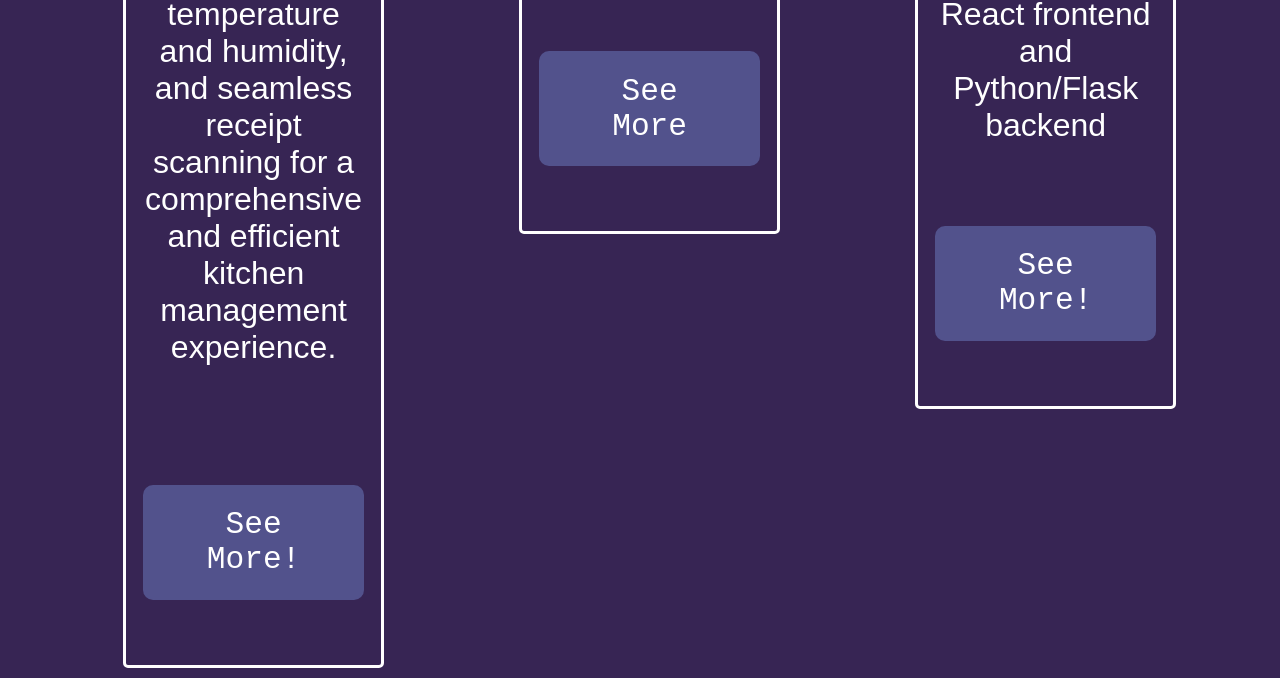
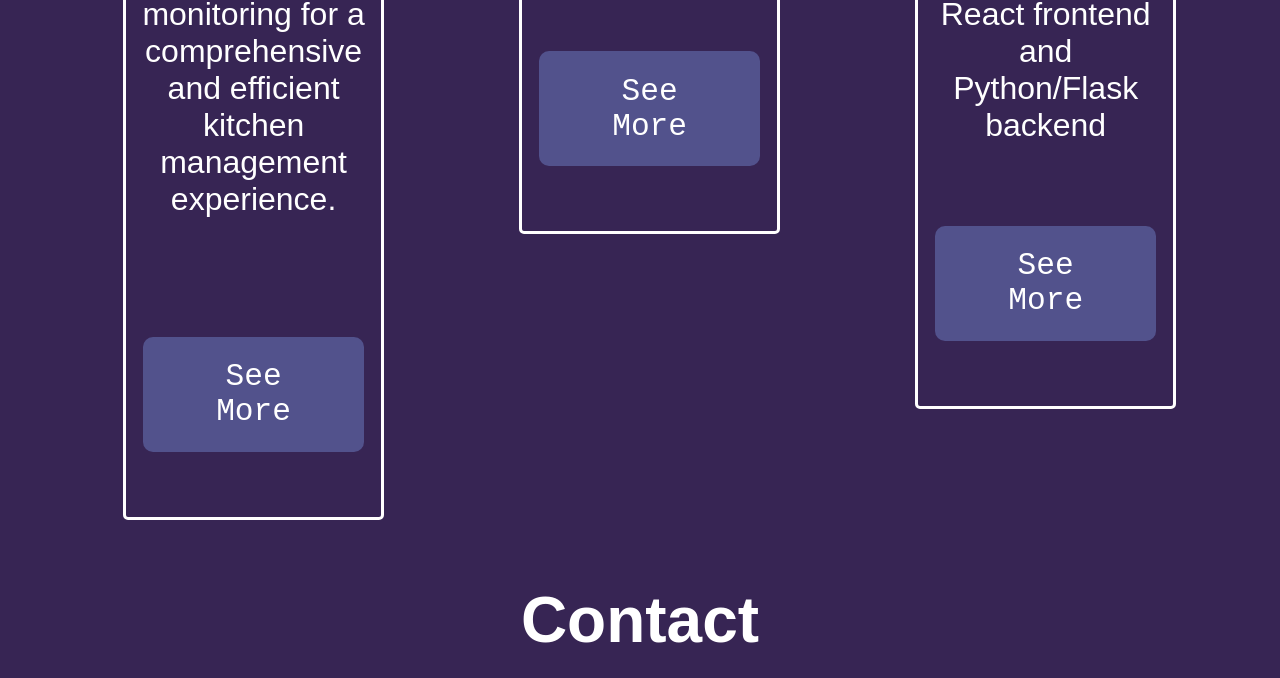
Before and after one commit to ASubandh/ASubandh.github.io, a plain HTML site: page index.html in a window 1280 px wide. Shown: the part 1641-2319 px from the top of the page. Drawn offline with Linux system fonts and the light colour scheme; a web font is replaced by a local one.

Commit message:
Update index.html

```diff
--- a/index.html
+++ b/index.html
@@ -34,7 +34,7 @@
       <!--h1 style ="font-family: 'Jaldi', sans-serif;">Hi, I'm</h1-->
       <h1 style ="font-family:monospace;  color:#7C9EB2; font-size: 1200%; margin-bottom:-25px;">Abhishek</h1>
       <h1>Designing a Sustainable Future</h1>
-      <a style="margin: 0px 10px 0px 0px;" target="_blank" href = "Resume.pdf" class ="button">See my Resume!</a>
+      <a style="margin: 0px 10px 0px 0px;" target="_blank" href = "resume.pdf" class ="button">See my Resume!</a>
       <!--a style="margin: 0px 0px 0px 10px;" href = "gallery.html" class ="button">Test</a-->
 
       <div><a href = "#featuredprojects" class="arrow" style="margin-top:17.5%;"></a></div>
@@ -56,11 +56,11 @@
           <div class="description">
             <div style="font-weight:bold">IoT Smart-Fridge Add On</div>
               <p class="project">
-                The IoT smart fridge add-on provides real-time tracking of inventory, continuous monitoring of temperature and humidity, and seamless receipt scanning
+                Miniature device with a companion app which assists with inventory tracking and temperature/humidity monitoring
                 for a comprehensive and efficient kitchen management experience.
                 <br><br>
               </p>
-              <a target="_blank" href = "ChessGame.exe" class ="button" id="projectbutton" style="margin: 50px 2px;" download="Jungkook Chess">See More!</a>
+              <a target="_blank" href = "ChessGame.exe" class ="button" id="projectbutton" style="margin: 50px 2px;" download="Jungkook Chess">See More</a>
           </div>
         </div>
       </div>
@@ -89,7 +89,7 @@
                 Full-stack web application for HackUCI 2022 that suggests recipes based on
                   ingredients from user’s input with React frontend and Python/Flask backend
               </p>
-              <a target="_blank" href = "https://github.com/tig-github/GreedyAnts" class ="button" id="projectbutton" style="margin: 50px 2px;">See More!</a>
+              <a target="_blank" href = "https://github.com/tig-github/GreedyAnts" class ="button" id="projectbutton" style="margin: 50px 2px;">See More</a>
           </div>
         </div>
       </div>
```
